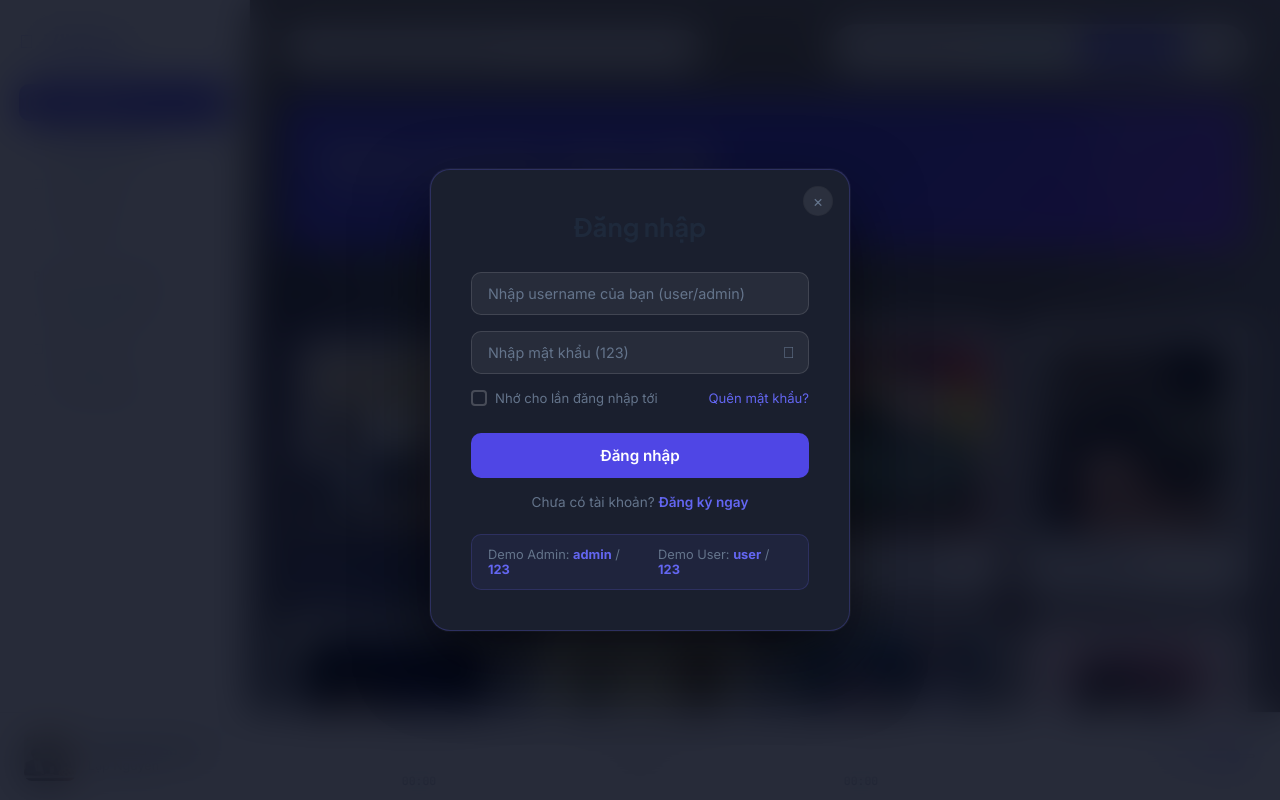
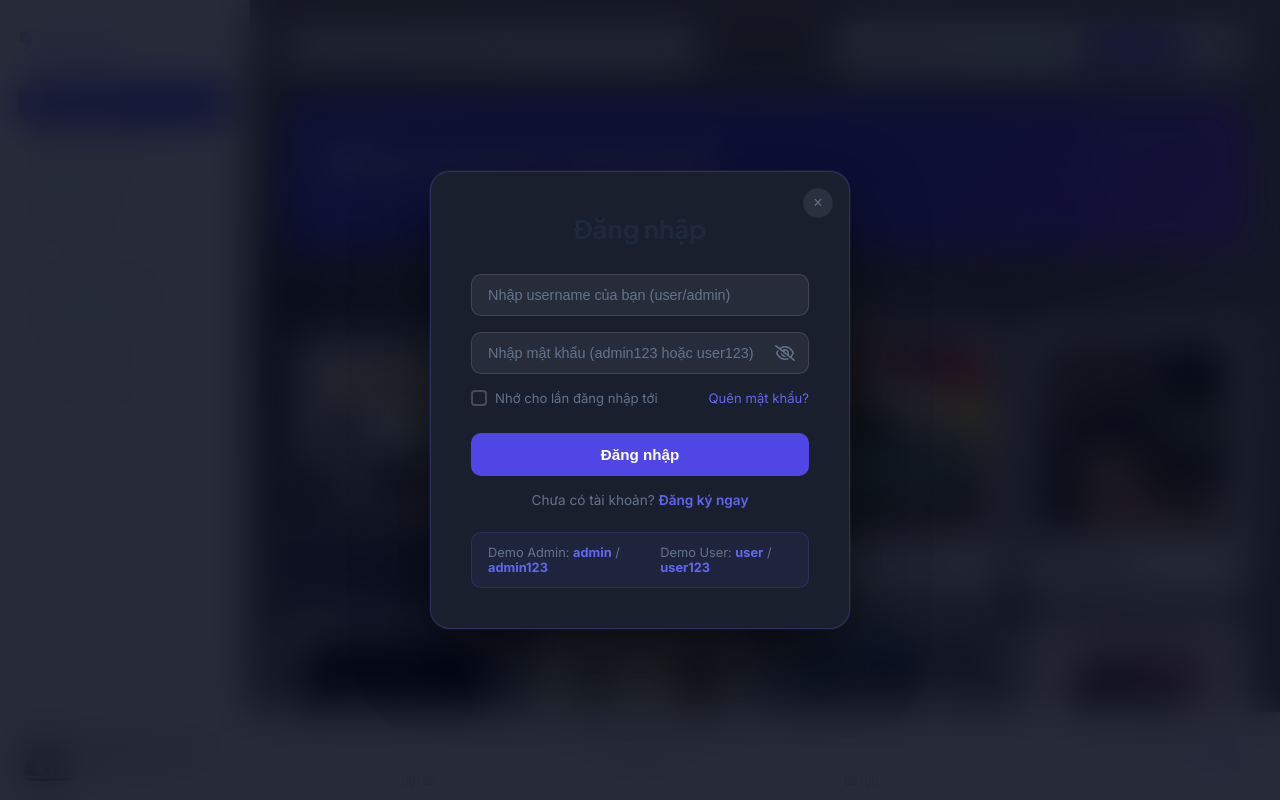
Before and after one commit to Nonesen/Git_website-Nh-c, a Next.js app: page / in a window 1280 px wide. Both pictures are taken after a click on the button "Đăng nhập". Built offline with nearby package versions, Linux system fonts and the light colour scheme.

Commit message:
fix: resolve broken icons (squares) and restore legacy logo

```diff
--- a/app/globals.css
+++ b/app/globals.css
@@ -36,6 +36,9 @@
     margin: 0;
     padding: 0;
     box-sizing: border-box;
+}
+
+body {
     font-family: 'Inter', sans-serif;
 }
 
@@ -49,6 +52,7 @@ body {
     color: var(--text-main);
     transition: background 0.5s ease, color 0.3s ease;
     position: relative;
+    font-family: 'Inter', sans-serif;
 }
 
 h1, h2, h3, .logo span {
--- a/components/AuthModal.tsx
+++ b/components/AuthModal.tsx
@@ -53,7 +53,7 @@ const AuthModal: React.FC<AuthModalProps> = ({ isOpen, onClose }) => {
                             <div className="form-group password-group">
                                 <input
                                     type="password"
-                                    placeholder="Nhập mật khẩu (123)"
+                                    placeholder="Nhập mật khẩu (admin123 hoặc user123)"
                                     value={password}
                                     onChange={(e) => setPassword(e.target.value)}
                                 />
@@ -94,8 +94,8 @@ const AuthModal: React.FC<AuthModalProps> = ({ isOpen, onClose }) => {
                 )}
 
                 <div className="demo-creds">
-                    <p>Demo Admin: <strong>admin</strong> / <strong>123</strong></p>
-                    <p>Demo User: <strong>user</strong> / <strong>123</strong></p>
+                    <p>Demo Admin: <strong>admin</strong> / <strong>admin123</strong></p>
+                    <p>Demo User: <strong>user</strong> / <strong>user123</strong></p>
                 </div>
             </div>
         </div>
--- a/components/Sidebar.tsx
+++ b/components/Sidebar.tsx
@@ -28,7 +28,7 @@ const Sidebar: React.FC<SidebarProps> = ({ activeTab, onTabChange }) => {
     return (
         <aside className="sidebar">
             <div className="logo" onClick={() => onTabChange('home')} style={{ cursor: 'pointer' }}>
-                <i className="fa-solid fa-music"></i>
+                <i className="fa-solid fa-bolt-lightning"></i>
                 <span>Vibraze</span>
             </div>
 
--- a/data/constants.ts
+++ b/data/constants.ts
@@ -166,6 +166,6 @@ export const translations = {
 };
 
 export const initialUsers = [
-    { username: 'admin', password: '123', name: 'Quản trị viên', role: 'admin' },
-    { username: 'user', password: '123', name: 'người dùng', role: 'user' }
+    { username: 'admin', password: 'admin123', name: 'Quản trị viên', role: 'admin' },
+    { username: 'user', password: 'user123', name: 'người dùng', role: 'user' }
 ];
```
